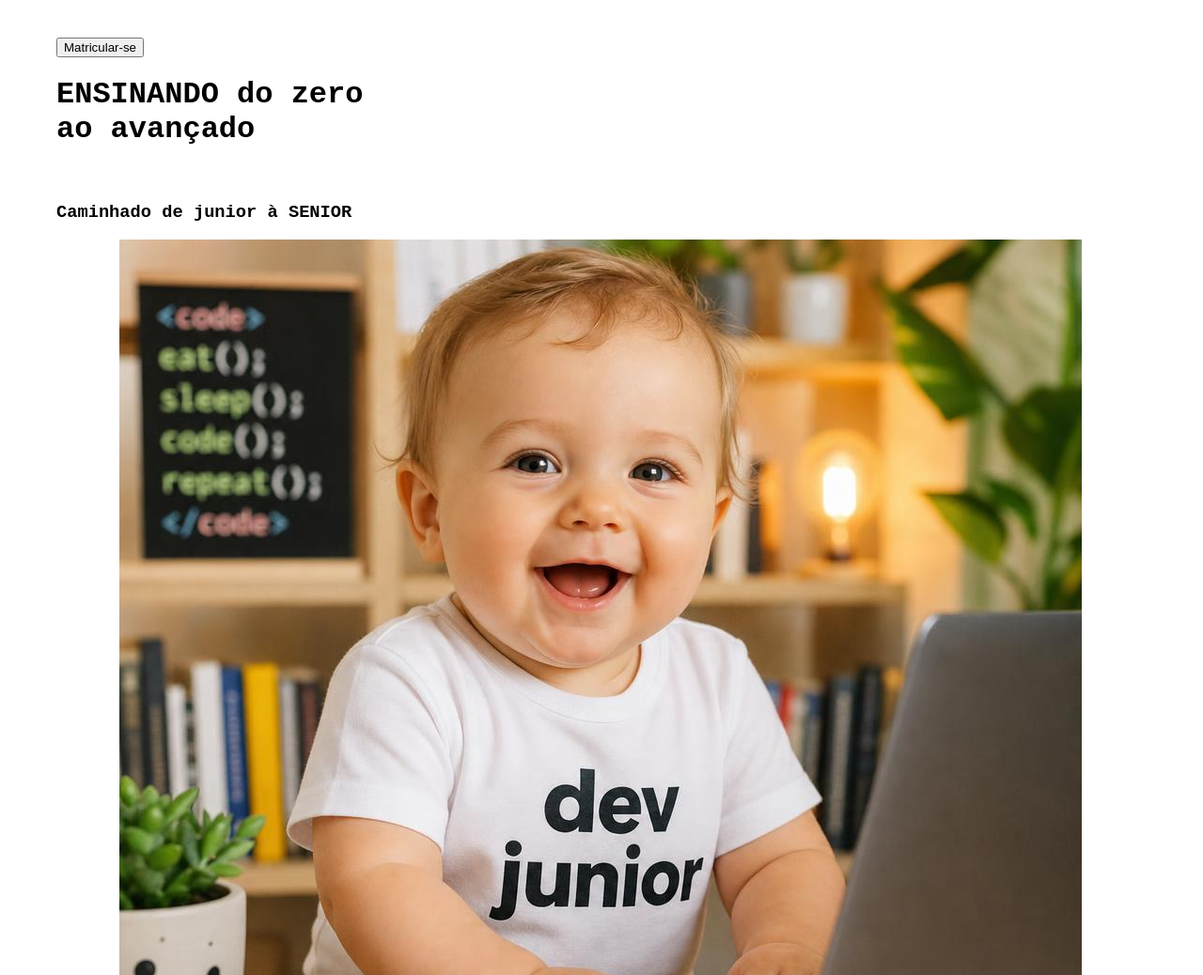
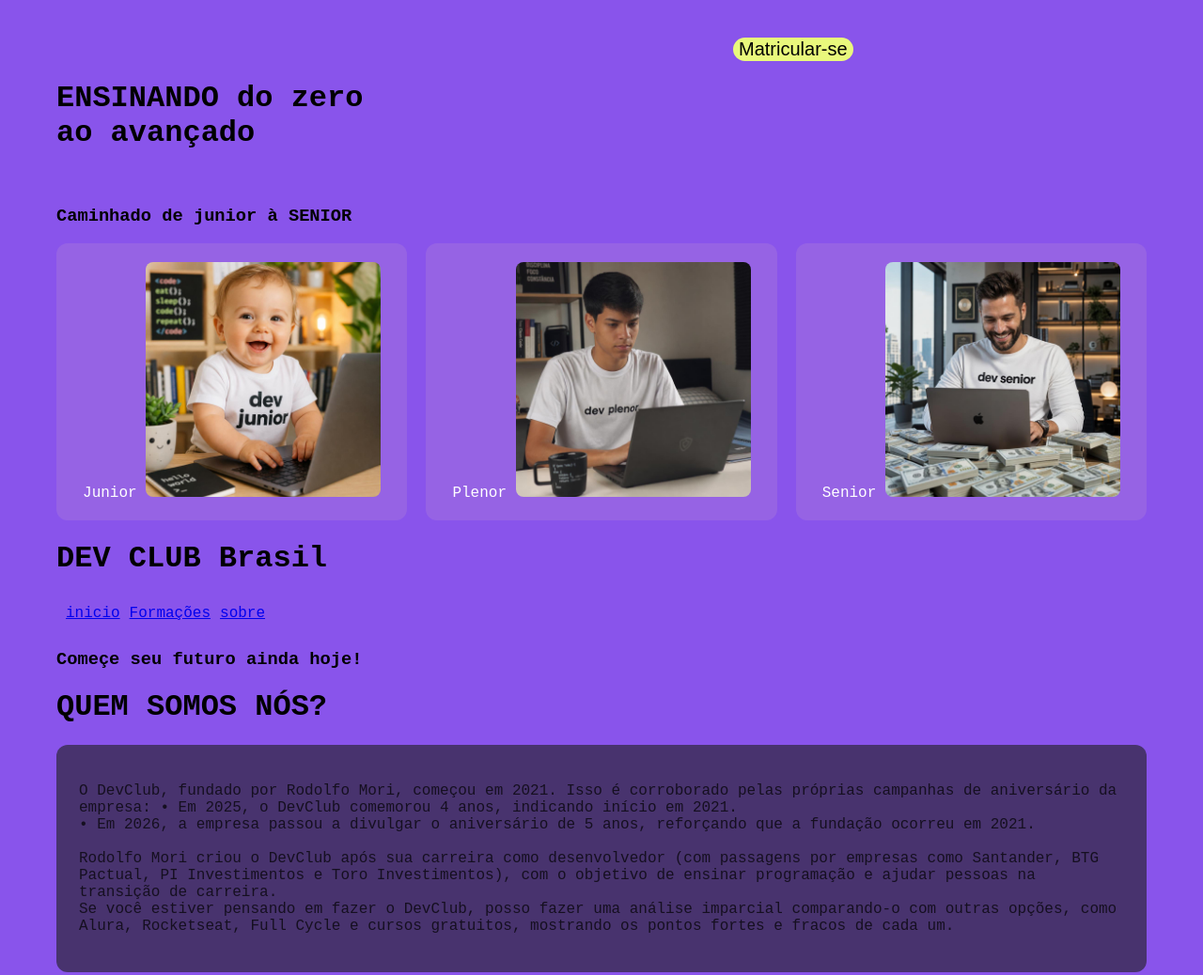
Before and after one commit to thaynaralisba-bit/projeto-vaga, a plain HTML site: page index.html in a window 1280 px wide. Shown: the top 1038 px of the page at 94% size. Drawn offline with Linux system fonts and the light colour scheme.

Commit message:
mudanças no index.html e em css

```diff
--- a/index.html
+++ b/index.html
@@ -5,46 +5,48 @@
     <meta charset="UTF-8">
     <meta name="viewport" content="width=device-width, initial-scale=1.0">
     <link rel="stylesheet" href="style.css">
-    <title>Code Academy Brasil</title>
+    <title>Instituição Dev CLub </title>
 </head>
 
 <body>
+    <div><button>Matricular-se</button></div>
 
-    <button>Matricular-se</button>
 
     <h1>ENSINANDO do zero <br>
         ao avançado </h1>
     <br>
     <h3>Caminhado de junior à SENIOR</h3>
 
-    <div>
-        <div class="dev-junior"> Junior
+    <div class="cards">
+        <div class="dev-levels"> Junior
             <img src="img/bebe-dev-junior.jpg" alt="programador-junior">
         </div>
-        <div class="dev-plenor">Plenor
+        <div class="dev-levels">Plenor
             <img src="img/adolescente-dev-plenor.jpg" alt="programador-plenor">
         </div>
-        <div class="dev-senior">Senior
+        <div class="dev-levels">Senior
             <img src="img/adulto-dev-senior.jpg" alt="programador-senior">
         </div>
     </div>
     <header>
-        <h1>Code Academy Brasil</h1>
+        <h1>DEV CLUB Brasil</h1>
+        <div class="nav-container">
             <nav>
+                <ul>
                     <li><a href="#inicio">inicio</a></li>
                     <li><a href="#cursos">Formações</a></li>
                     <li><a href="#sobre">sobre</a></li>
+                </ul>
             </nav>
+        </div>
+
 
     </header>
-
-    <div>
-        <img src="img/chat.gpt.fullstack.png" alt="ChatGPT Fullstack">
-    </div>
 
     <h3>Começe seu futuro ainda hoje!</h3>
 
     <h1>QUEM SOMOS NÓS?</h1>
+    <div class="sobre-devclub">
         <p>O DevClub, fundado por Rodolfo Mori, começou em 2021.
 
             Isso é corroborado pelas próprias campanhas de aniversário da empresa:
@@ -52,13 +54,17 @@
             • Em 2026, a empresa passou a divulgar o aniversário de 5 anos, reforçando que a fundação ocorreu em 2021.
             <br>
             <br>
-        Rodolfo Mori criou o DevClub após sua carreira como desenvolvedor (com passagens por empresas como Santander,
-        BTG Pactual, PI Investimentos e Toro Investimentos), com o objetivo de ensinar programação e ajudar pessoas na
+            Rodolfo Mori criou o DevClub após sua carreira como desenvolvedor (com passagens por empresas como
+            Santander,
+            BTG Pactual, PI Investimentos e Toro Investimentos), com o objetivo de ensinar programação e ajudar pessoas
+            na
             transição de carreira.
             <br>
-        Se você estiver pensando em fazer o DevClub, posso fazer uma análise imparcial comparando-o com outras opções,
+            Se você estiver pensando em fazer o DevClub, posso fazer uma análise imparcial comparando-o com outras
+            opções,
             como Alura, Rocketseat, Full Cycle e cursos gratuitos, mostrando os pontos fortes e fracos de cada um.
         </p>
+    </div>
 
     <h1>Para quem é o DevClub?</h1>
     <p> Independente do seu nivel atual, o DevClub foi criado para quem quer entrar, crescer ou se consolidar no mercado
--- a/style.css
+++ b/style.css
@@ -1,6 +1,6 @@
  body {
      margin: 0;
-     background: #ffffff;
+     background: #783be9de;
      font-family: 'Courier New', monospace;
      padding: 40px 60px;
 
@@ -36,3 +36,54 @@
      color: #ffffff;
      margin: 0;
  }
+
+ .cards {
+     display: flex;
+     gap: 20px;
+     align-items: flex-start;
+     justify-content: center;
+ }
+
+ .dev-levels {
+     flex: 1 1 150px;
+     background: #a172df8a;
+     border-radius: 12px;
+     padding: 20px;
+     color: #fff;
+     text-align: center;
+ }
+
+ .dev-levels img {
+     width: 250px;
+     border-radius: 8px;
+ }
+
+ button {
+     color: #000000;
+     border-radius: 20px;
+     font-size: 20px;
+     background: #E9F87C;
+     border: none;
+     margin-left: 720px;
+     cursor: pointer;
+ }
+
+ .sobre-devclub {
+
+  color: #000000b4;
+  background: #2020209c;
+  padding: 24px;
+  border-radius: 12px;
+}
+.nav-container ul{
+
+list-style: none;
+display: flex;
+justify-content: flex-start;
+flex-wrap:nowrap;
+padding: 10px;
+gap: 10px;
+
+
+
+}
```
Lines whose indentation alone changed are shown as unchanged.
